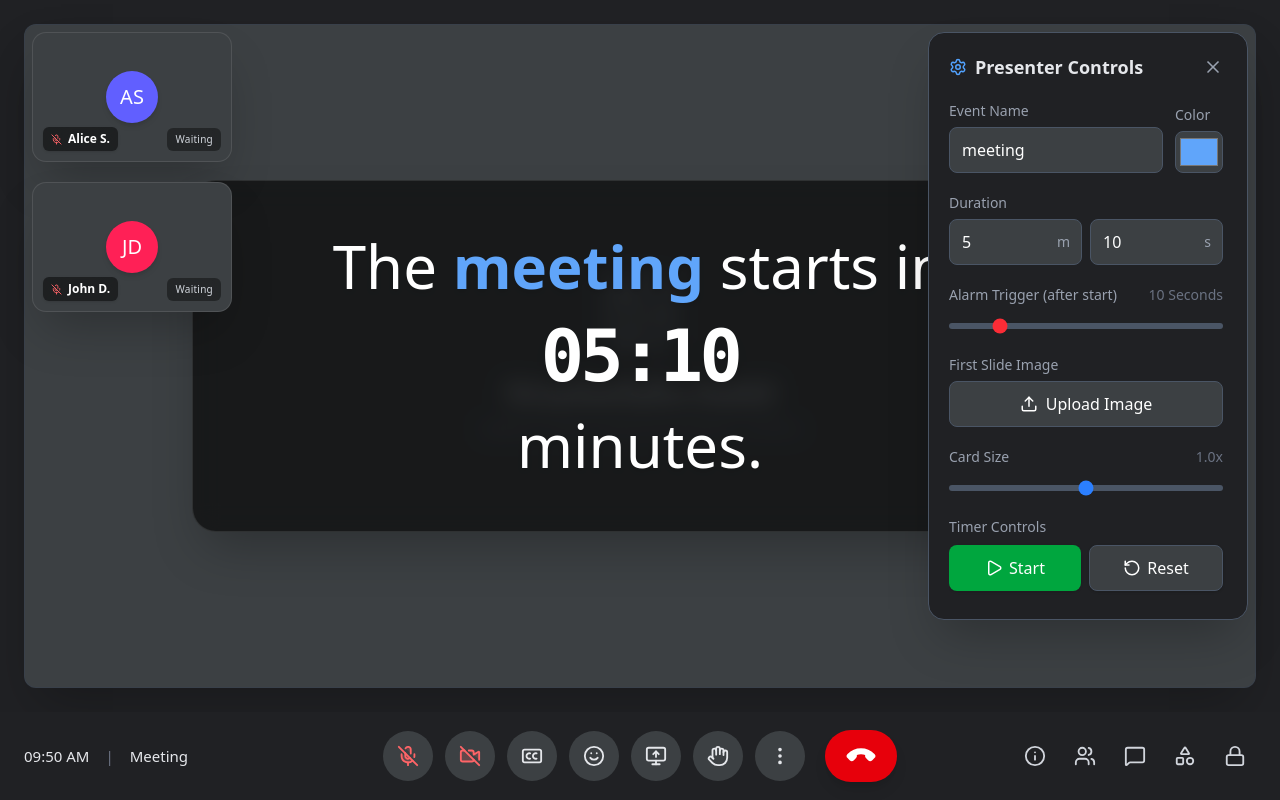
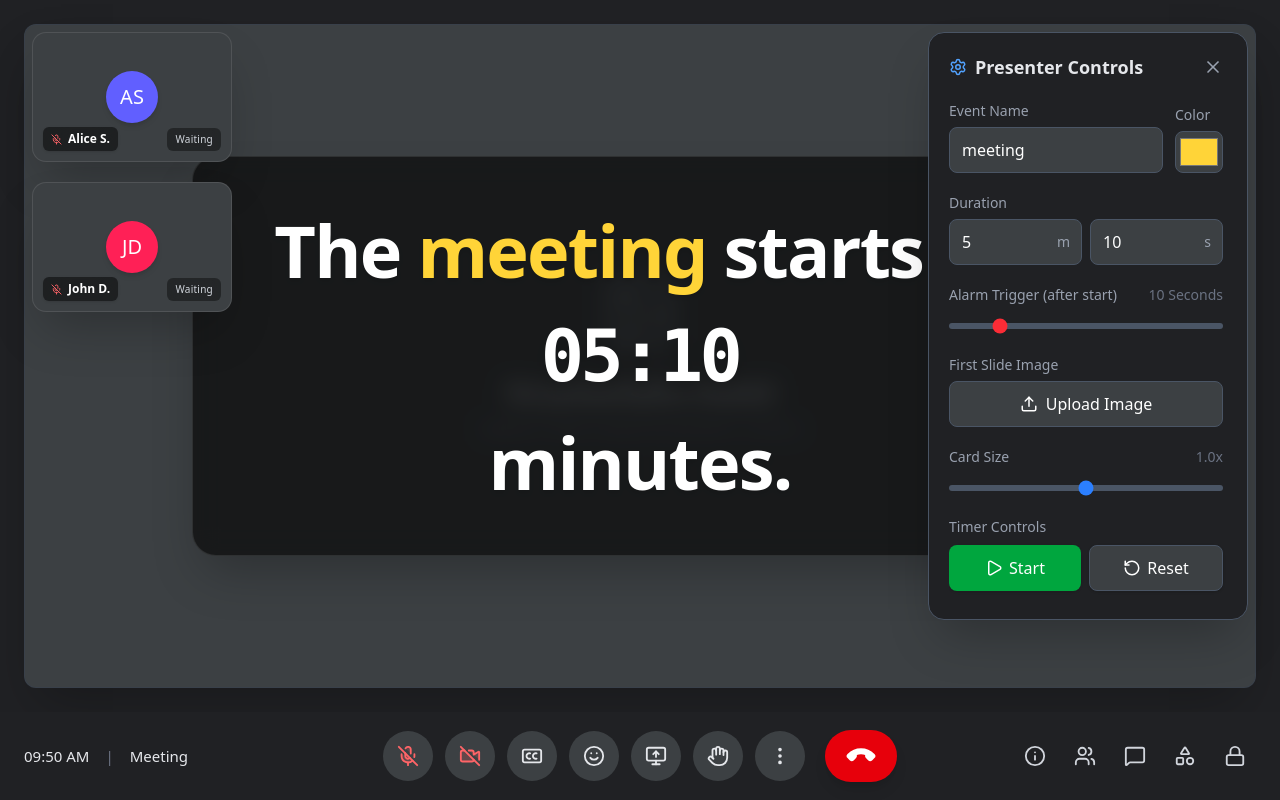
Before and after one commit to kosuvorov/video-meeting-interface, a React (Vite) app: page / in a window 1280 px wide. Built offline with nearby package versions, Linux system fonts and the light colour scheme.

Commit message:
Update default color and standardise typography of timer overlay

```diff
--- a/src/App.tsx
+++ b/src/App.tsx
@@ -16,7 +16,7 @@ export default function App() {
   const [alarmTriggerSeconds, setAlarmTriggerSeconds] = useState<number>(10);
   const [isAlarmRinging, setIsAlarmRinging] = useState(false);
   const [isRunning, setIsRunning] = useState(false);
-  const [eventColor, setEventColor] = useState('#60A5FA');
+  const [eventColor, setEventColor] = useState('#FFD438');
   const [overlayScale, setOverlayScale] = useState(1);
   const [recentImages, setRecentImages] = useState<{ name: string, data: string }[]>([]);
 
@@ -118,15 +118,15 @@ export default function App() {
           <div className="absolute inset-0 flex items-center justify-center pointer-events-none p-4">
             <div
               style={{ transform: `scale(${overlayScale})` }}
-              className="bg-black/60 backdrop-blur-md px-8 py-10 md:px-16 md:py-12 rounded-3xl text-center shadow-2xl border border-white/10 max-w-4xl w-full transition-transform duration-200 origin-center"
+              className="bg-black/60 backdrop-blur-md px-8 py-10 md:px-16 md:py-12 rounded-3xl text-center shadow-2xl border border-white/10 max-w-4xl w-full transition-transform duration-200 origin-center flex flex-col items-center gap-4"
             >
-              <div className="text-3xl md:text-5xl lg:text-6xl font-medium text-white drop-shadow-md leading-tight">
-                The <span style={{ color: eventColor }} className="font-semibold">{eventName}</span> starts in
+              <div className="text-5xl md:text-6xl lg:text-7xl font-bold text-white drop-shadow-md leading-tight tracking-tight">
+                The <span style={{ color: eventColor }}>{eventName}</span> starts in
               </div>
-              <div className="text-5xl md:text-7xl font-bold my-4 font-mono text-white drop-shadow-xl tracking-tighter leading-none">
+              <div className="text-5xl md:text-6xl lg:text-7xl font-bold font-mono text-white drop-shadow-xl tracking-tighter leading-tight">
                 {formatTime(timeLeft)}
               </div>
-              <div className="text-3xl md:text-5xl lg:text-6xl font-medium text-white drop-shadow-md leading-tight">
+              <div className="text-5xl md:text-6xl lg:text-7xl font-bold text-white drop-shadow-md leading-tight tracking-tight">
                 minutes.
               </div>
             </div>
```
